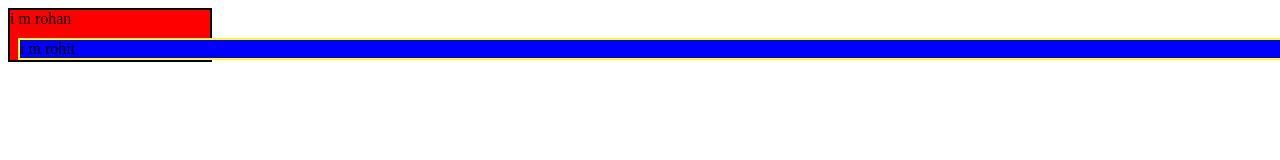
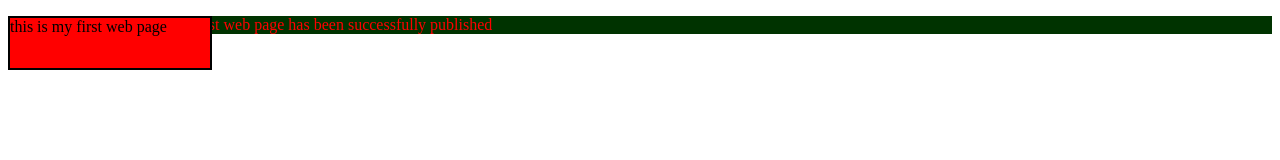
Before and after one commit to rhk22/test, a plain HTML site: page index.html in a window 1280 px wide. Drawn offline with Linux system fonts and the light colour scheme.

Commit message:
Update index.html

```diff
--- a/index.html
+++ b/index.html
@@ -12,19 +12,17 @@
 			height:50px;
 
 		}
-		#roh2{
-			background:blue;
-			border:2px solid yellow;
-			position:relative;
-			top:30px;
-			left:10px;
-		}
+	p{
+		color:red;
+		background:#003300;
+	}
 
 		</style>
 	</head>
 	<body>
-		<div id="roh1"> i m rohan </div>
-		<div id="roh2"> i m rohit </div>
+		<div id="roh1"> this is my first web page </div>
+		<p> Hello Rohan!!!  congrats your 1st web page has been successfully published</p>
+
 
 	</body>
 </html>
```
